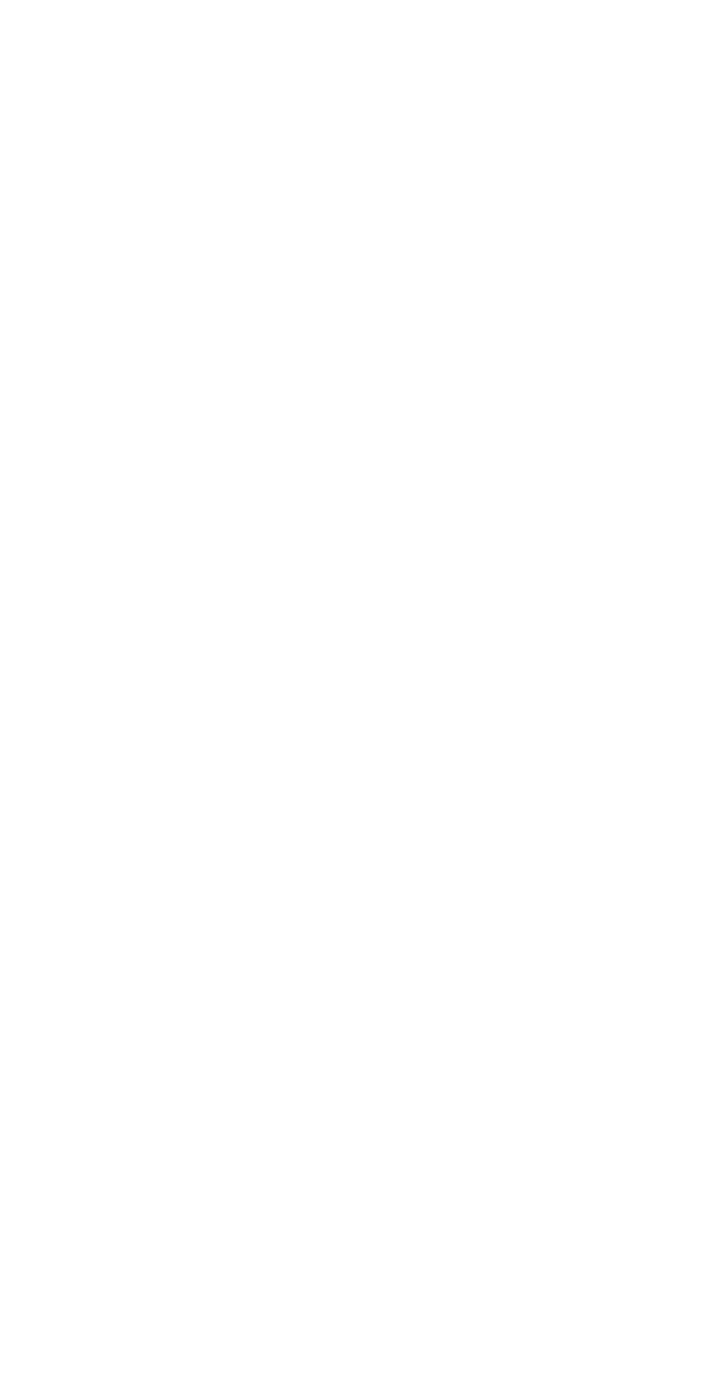
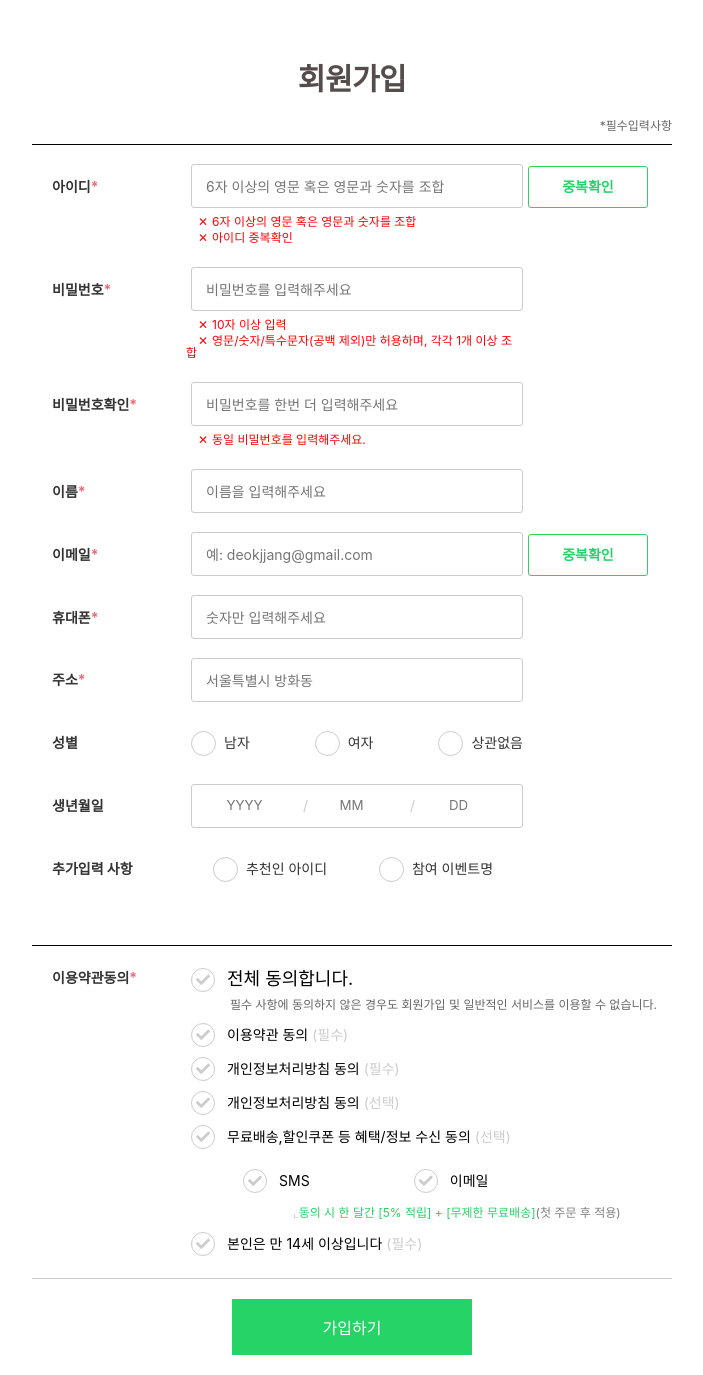
Before and after one commit to wecode-bootcamp-korea/13-brokurly-frontend, a React (Create React App) app: page /signup in a window 1280 px wide. Shown: the whole page, without its empty margins (288-991 px from the left). Before the commit the page ends 800 px from the top, so only its background shows below. Built offline with nearby package versions, Linux system fonts and the light colour scheme.

Commit message:
Fix: code refactoring

```diff
--- a/src/App.js
+++ b/src/App.js
@@ -5,6 +5,7 @@ import Nav from "./Components/Nav/Nav.component";
 import Main from "./Pages/Main/Main.component";
 import Footer from "./Components/Footer/Footer.component";
 import ProductList from "./Pages/ProductList/ProductList.component";
+import SignupComponent from "./Pages/Signup/Signup.component";
 
 function App() {
   return (
@@ -12,6 +13,7 @@ function App() {
       <Nav />
       <Switch>
         <Route exact path="/" component={Main} />
+        <Route exact path="/signup" component={SignupComponent} />
         <Route exact path="/productlist" component={ProductList} />
       </Switch>
       <Footer />
--- a/src/Pages/Signup/Signup.styles.scss
+++ b/src/Pages/Signup/Signup.styles.scss
@@ -1,7 +1,6 @@
 .Signup {
   .container {
     width: 640px;
-    height: 1370px;
     margin: 0 auto;
     .header {
       border-bottom: 1px solid black;
@@ -9,7 +8,7 @@
         padding-top: 64px;
         font-weight: 900;
         font-size: 30px;
-        color: #333;
+        color: rgb(85, 76, 76);
         text-align: center;
         letter-spacing: -0.5px;
       }
@@ -43,8 +42,7 @@
       border-top: 1px solid black;
 
       .input-content {
-        position: relative;
-        top: 10px;
+        margin-top: 10px;
       }
 
       .special-check-agree {
```
